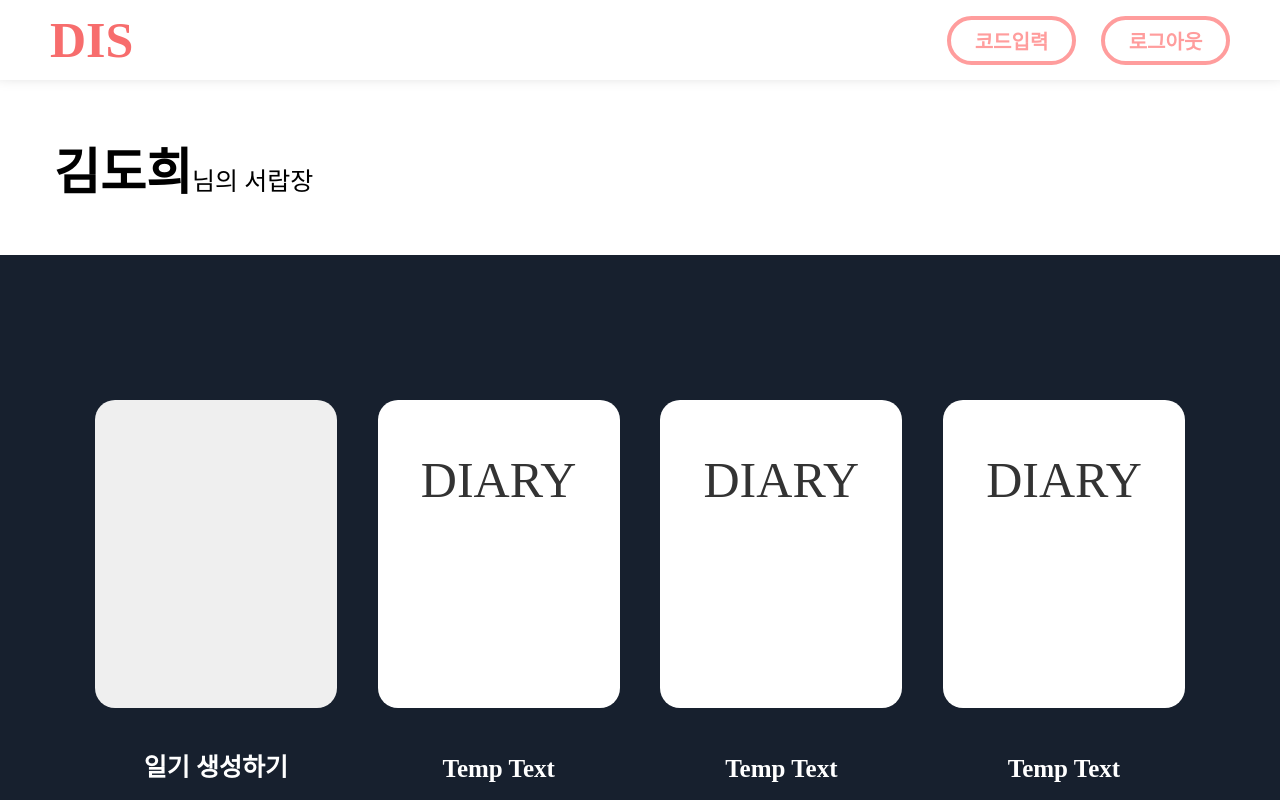
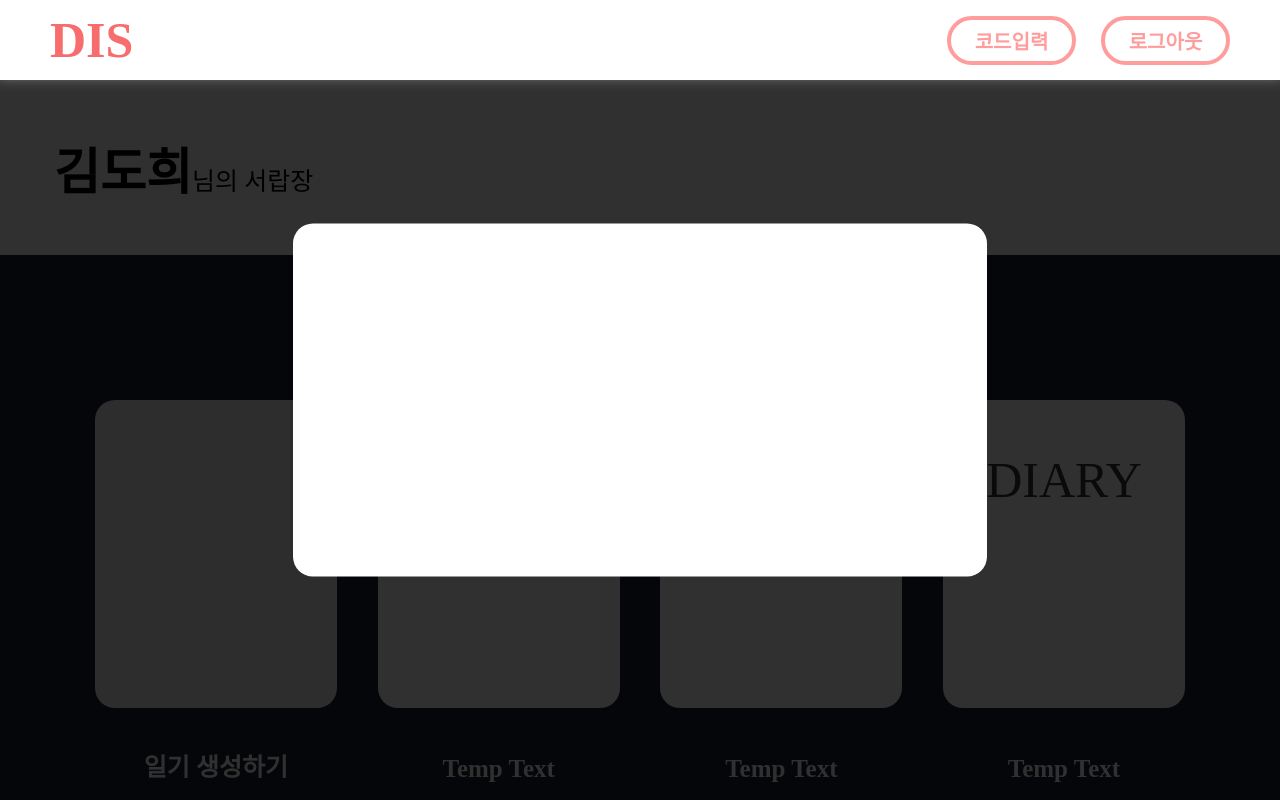
Before and after one commit to DSM-DIS/DIS-Client, a React app: page /main in a window 1280 px wide. Shown: the top 800 px of the page. Built offline with nearby package versions, Linux system fonts and the light colour scheme.

Commit message:
[ADD] <Main.js> Modal 구현 중

```diff
--- a/src/Components/Main/Main.js
+++ b/src/Components/Main/Main.js
@@ -1,8 +1,10 @@
 import React from 'react';
 import * as S from './styles';
+import * as M from '../Modal/styles';
 import Header from '../Header/Header';
 import Footer from '../Footer/Footer';
 import DirayContainer from './DirayContainer/DirayContainer';
+import Modal from '../Modal/Modal';
 const Main = () => {
 	return (
 		<S.Container>
@@ -16,6 +18,9 @@ const Main = () => {
 				<DirayContainer />
 			</S.MainWrap>
 			<Footer />
+			<Modal>
+				<M.MainModal></M.MainModal>
+			</Modal>
 		</S.Container>
 	);
 };
--- a/src/Components/Main/styles.js
+++ b/src/Components/Main/styles.js
@@ -1,4 +1,5 @@
 import styled from 'styled-components';
+import * as M from '../Modal/styles';
 
 export const Container = styled.div`
 	display: flex;
@@ -37,3 +38,5 @@ export const UserName = styled.div`
 	font-size: 50px;
 	font-weight: bold;
 `;
+
+// export const
```
